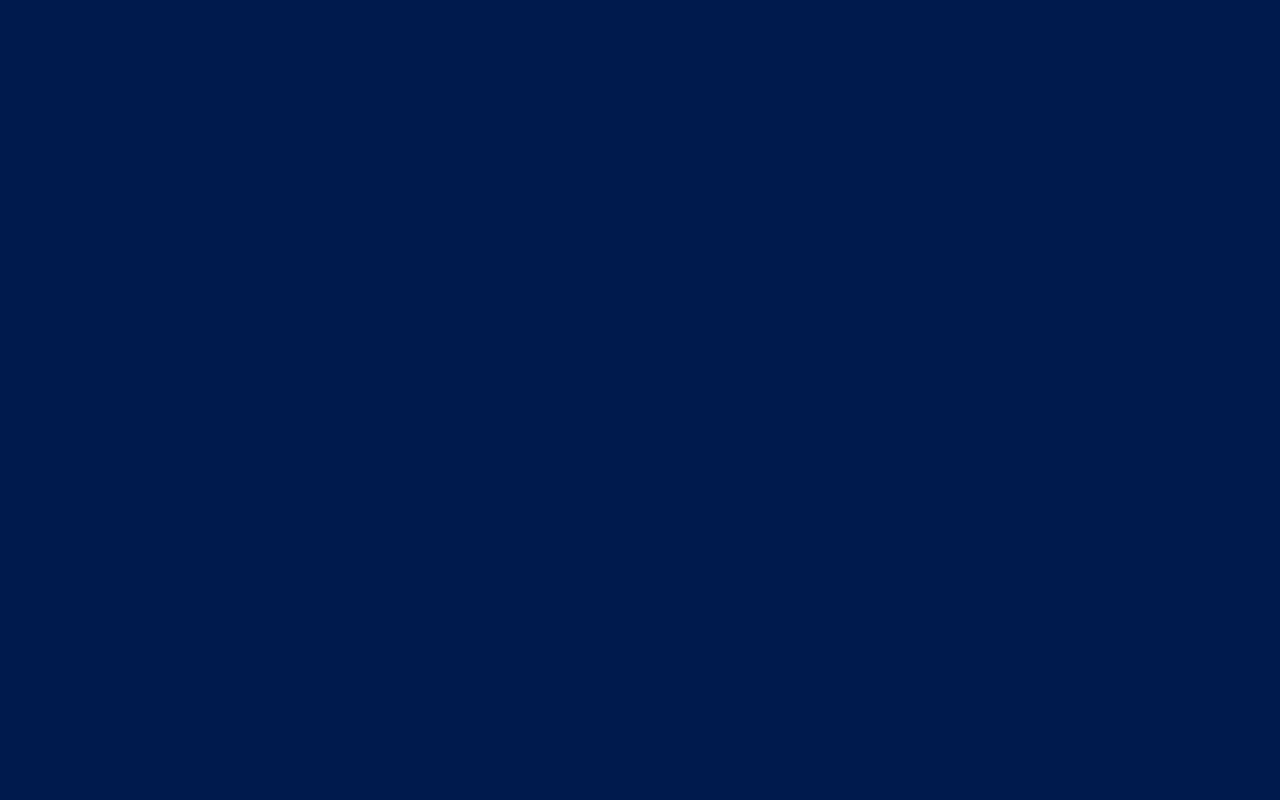
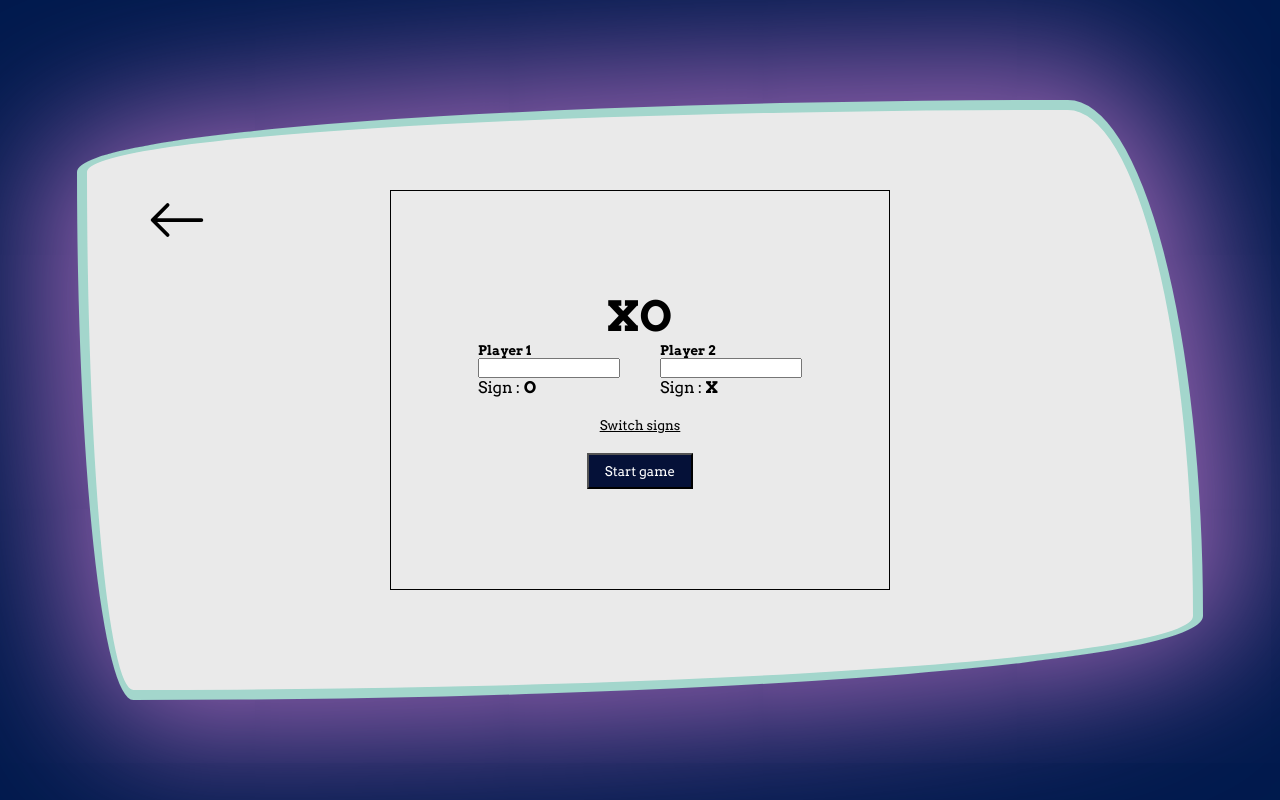
Before and after one commit to MouradFrz/react-game-arena, a React (Vite) app: page /x-o in a window 1280 px wide. Before the commit this address had no page. Built offline with nearby package versions, Linux system fonts and the light colour scheme.

Commit message:
Added whole XO game (Still needs handling tie scenario and better checking for wins algorithm)

```diff
--- a/src/App.jsx
+++ b/src/App.jsx
@@ -3,9 +3,11 @@ import { useRoutes } from "react-router-dom";
 import GameLayout from "./layouts/GameLayout";
 import Home from "./pages/Home";
 import Tenzies from "./pages/Tenzies";
+import XO from "./pages/XO";
 import Snake from "./pages/Snake";
 import TenziesImage from "/public/game-images/tenzi.jpg";
 import SnakeImage from "/public/game-images/snake.jpg";
+import XOImage from "/public/game-images/xo.png";
 function App() {
 	const Games = [
 		{
@@ -20,6 +22,12 @@ function App() {
 			image: SnakeImage,
 			id: 1,
 		},
+		{
+			name: "XO",
+			path:"/x-o",
+			image: XOImage,
+			id:2,
+		}
 	];
 	const myRoutes = useRoutes([
 		{
@@ -37,6 +45,10 @@ function App() {
 					path: "/snake",
 					element: <Snake />,
 				},
+				{
+					path: "/x-o",
+					element: <XO />,
+				},
 			],
 		},
 	]);
--- /dev/null
+++ b/src/assets/XO.scss
@@ -0,0 +1,98 @@
+.xo-board {
+    width: 400px;
+    height: 400px;
+    display: flex;
+    flex-wrap: wrap;
+    .xo-cell {
+        cursor: pointer;
+        transition: 0.1s ease;
+        position: relative;
+        &.o-cell {
+            &::after {
+                content: "";
+                width: 60%;
+                height: 60%;
+                top: 50%;
+                left: 50%;
+                transform: translate(-50%, -50%);
+                border-radius: 50%;
+                border: 10px solid rgb(33, 33, 33);
+                position: absolute;
+            }
+        }
+        &.x-cell {
+            &::after,
+            &::before {
+                content: "";
+                width: 80%;
+                height: 10px;
+                top: 50%;
+                left: 50%;
+                transform-origin: center;
+                background-color: rgb(33, 33, 33);
+                position: absolute;
+            }
+            &::after {
+                transform: translate(-50%, -50%) rotate(45deg);
+            }
+            &::before {
+                transform: translate(-50%, -50%) rotate(-45deg);
+            }
+        }
+    }
+    .xo-cell:nth-child(2n + 1) {
+        background-color: rgb(194, 194, 194);
+        width: 33%;
+        height: 33.33%;
+        &:hover {
+            background-color: rgb(150, 150, 150);
+        }
+    }
+    .xo-cell:nth-child(2n) {
+        background-color: rgb(243, 243, 243);
+        width: 33%;
+        height: 33.33%;
+        &:hover {
+            background-color: rgb(218, 218, 218);
+        }
+    }
+}
+.xo-wrapper,.xo-menu-wrapper {
+    display: flex;
+    align-items: center;
+    justify-content: center;
+    margin-top: 80px;
+    flex-direction: column;
+}
+.xo-menu-wrapper{
+    border: 1px solid black;
+    max-width: 500px;
+    margin: 80px auto 0px auto;
+    height: 400px;
+    display: flex;
+    .game-title{
+        font-size: 2.6rem;
+    }
+    .switch-signs{
+        border: none;
+        background-color: transparent;
+        text-decoration: underline;
+        margin: 0 3px;
+        cursor: pointer;
+        margin: 20px 0px;
+    }
+    .start-game{
+        background-color: #051138;
+        color: white;
+        padding: 8px 16px;
+        margin: 0 5px;
+        cursor: pointer;
+    }
+    .player-setting{
+        display: flex;
+        gap: 40px;
+        .sign{
+            font-weight: bold;
+        }
+    }
+}
--- /dev/null
+++ b/src/pages/XO.jsx
@@ -0,0 +1,318 @@
+import React, { useEffect, useRef, useState } from "react";
+import "../assets/XO.scss";
+function getNewTable() {
+	return [
+		{
+			id: 0,
+			value: false,
+		},
+		{
+			id: 1,
+			value: false,
+		},
+		{
+			id: 2,
+			value: false,
+		},
+		{
+			id: 3,
+			value: false,
+		},
+		{
+			id: 4,
+			value: false,
+		},
+		{
+			id: 5,
+			value: false,
+		},
+		{
+			id: 6,
+			value: false,
+		},
+		{
+			id: 7,
+			value: false,
+		},
+		{
+			id: 8,
+			value: false,
+		},
+	];
+}
+function XO(props) {
+	const [tour, setTour] = useState(["O", "X"][Math.floor(Math.random() * 2)]);
+	const [gameState, setGameState] = useState("choosing");
+	const [winner, setWinner] = useState("");
+	const player1Ref = useRef();
+	const player2Ref = useRef();
+	const [players, setPlayers] = useState([
+		{
+			name: "",
+			sign: "O",
+			winCount: 0,
+		},
+		{
+			name: "",
+			sign: "X",
+			winCount: 0,
+		},
+	]);
+	const [table, setTable] = useState(getNewTable());
+	const displayTable = table.map((el) => {
+		return (
+			<div
+				onClick={() => handleCellClick(el.id)}
+				className={
+					!el.value
+						? "xo-cell"
+						: el.value === "O"
+						? "xo-cell o-cell"
+						: "xo-cell x-cell"
+				}
+				key={el.id}
+			></div>
+		);
+	});
+	function handleCellClick(id) {
+		setTable((prev) => {
+			return prev.map((el) => {
+				const temp = id !== el.id || el.value;
+				temp || setTour((prev) => (prev === "O" ? "X" : "O"));
+				return temp ? el : { ...el, value: tour === "O" ? "O" : "X" };
+			});
+		});
+	}
+	function switchSigns() {
+		setPlayers((prev) => {
+			return prev.map((el) => {
+				return { ...el, sign: el.sign === "O" ? "X" : "O" };
+			});
+		});
+	}
+	useEffect(() => {
+		if (
+			table[0].value &&
+			table[0].value === table[1].value &&
+			table[0].value === table[2].value
+		) {
+			setWinner(players.filter((el) => el.sign === table[0].value)[0].name);
+			setPlayers((prev) => {
+				return prev.map((el) => {
+					return el.name ===
+						players.filter((el) => el.sign === table[0].value)[0].name
+						? { ...el, winCount: el.winCount + 1 }
+						: el;
+				});
+			});
+			setGameState("won");
+			setTable(getNewTable());
+		}
+		if (
+			table[0].value &&
+			table[0].value === table[3].value &&
+			table[0].value === table[6].value
+		) {
+			setWinner(players.filter((el) => el.sign === table[0].value)[0].name);
+			setPlayers((prev) => {
+				return prev.map((el) => {
+					return el.name ===
+						players.filter((el) => el.sign === table[0].value)[0].name
+						? { ...el, winCount: el.winCount + 1 }
+						: el;
+				});
+			});
+			setGameState("won");
+			setTable(getNewTable());
+		}
+		if (
+			table[0].value &&
+			table[0].value === table[4].value &&
+			table[0].value === table[8].value
+		) {
+			setWinner(players.filter((el) => el.sign === table[0].value)[0].name);
+			setPlayers((prev) => {
+				return prev.map((el) => {
+					return el.name ===
+						players.filter((el) => el.sign === table[0].value)[0].name
+						? { ...el, winCount: el.winCount + 1 }
+						: el;
+				});
+			});
+			setGameState("won");
+			setTable(getNewTable());
+		}
+		if (
+			table[3].value &&
+			table[3].value === table[4].value &&
+			table[3].value === table[5].value
+		) {
+			setWinner(players.filter((el) => el.sign === table[3].value)[0].name);
+			setPlayers((prev) => {
+				return prev.map((el) => {
+					return el.name ===
+						players.filter((el) => el.sign === table[3].value)[0].name
+						? { ...el, winCount: el.winCount + 1 }
+						: el;
+				});
+			});
+			setGameState("won");
+			setTable(getNewTable());
+		}
+		if (
+			table[6].value &&
+			table[6].value === table[7].value &&
+			table[6].value === table[8].value
+		) {
+			setWinner(players.filter((el) => el.sign === table[6].value)[0].name);
+			setPlayers((prev) => {
+				return prev.map((el) => {
+					return el.name ===
+						players.filter((el) => el.sign === table[6].value)[0].name
+						? { ...el, winCount: el.winCount + 1 }
+						: el;
+				});
+			});
+			setGameState("won");
+			setTable(getNewTable());
+		}
+		if (
+			table[1].value &&
+			table[1].value === table[4].value &&
+			table[1].value === table[7].value
+		) {
+			setWinner(players.filter((el) => el.sign === table[1].value)[0].name);
+			setPlayers((prev) => {
+				return prev.map((el) => {
+					return el.name ===
+						players.filter((el) => el.sign === table[1].value)[0].name
+						? { ...el, winCount: el.winCount + 1 }
+						: el;
+				});
+			});
+			setGameState("won");
+			setTable(getNewTable());
+		}
+		if (
+			table[2].value &&
+			table[2].value === table[5].value &&
+			table[2].value === table[8].value
+		) {
+			setWinner(players.filter((el) => el.sign === table[2].value)[0].name);
+			setPlayers((prev) => {
+				return prev.map((el) => {
+					return el.name ===
+						players.filter((el) => el.sign === table[2].value)[0].name
+						? { ...el, winCount: el.winCount + 1 }
+						: el;
+				});
+			});
+			setGameState("won");
+			setTable(getNewTable());
+		}
+		if (
+			table[2].value &&
+			table[2].value === table[4].value &&
+			table[2].value === table[6].value
+		) {
+			setWinner(players.filter((el) => el.sign === table[2].value)[0].name);
+			setPlayers((prev) => {
+				return prev.map((el) => {
+					return el.name ===
+						players.filter((el) => el.sign === table[2].value)[0].name
+						? { ...el, winCount: el.winCount + 1 }
+						: el;
+				});
+			});
+			setGameState("won");
+			setTable(getNewTable());
+		}
+		console.log(players);
+	}, [table]);
+	function startGame() {
+		setPlayers((prev) => {
+			return prev.map((el, index) => {
+				return index
+					? { ...el, name: player2Ref.current.value || el.sign }
+					: { ...el, name: player1Ref.current.value || el.sign };
+			});
+		});
+		setGameState("playing");
+	}
+	function restartGame() {
+		setGameState("playing");
+		setTour(["O", "X"][Math.floor(Math.random() * 2)]);
+		setTable(getNewTable());
+	}
+	function resetGame() {
+		setGameState("choosing");
+		setTour(["O", "X"][Math.floor(Math.random() * 2)]);
+		setTable(getNewTable());
+		setPlayers([
+			{
+				name: "",
+				sign: "O",
+				winCount: 0,
+			},
+			{
+				name: "",
+				sign: "X",
+				winCount: 0,
+			},
+		]);
+	}
+	return gameState === "choosing" ? (
+		<div className="xo-menu-wrapper">
+			<h1 className="game-title">XO</h1>
+			<div className="player-setting">
+				<div>
+					<h5>Player 1 </h5>
+					<input type="text" ref={player1Ref} />
+					<p>
+						Sign : <span className="sign">{players[0].sign}</span>
+					</p>
+				</div>
+				<div>
+					<h5>Player 2</h5>
+					<input type="text" ref={player2Ref} />
+					<p>
+						Sign : <span className="sign">{players[1].sign}</span>
+					</p>
+				</div>
+			</div>
+			<button onClick={switchSigns} className="switch-signs">
+				Switch signs
+			</button>
+			<button onClick={startGame} className="start-game">
+				Start game
+			</button>
+		</div>
+	) : gameState === "playing" ? (
+		<div className="xo-wrapper">
+			<div className="xo-stats">
+				{tour === players[0].sign
+					? players[0].name + "'s turn"
+					: players[1].name + "'s turn"}
+			</div>
+			<div className="xo-board">{displayTable}</div>
+		</div>
+	) : gameState === "won" ? (
+		<div className="xo-menu-wrapper">
+			<h1>{winner} Won !</h1>
+			<p>
+				{players[0].name} {players[0].winCount} - {players[1].winCount}{" "}
+				{players[1].name}
+			</p>
+			<div>
+				<button className="start-game" onClick={restartGame}>
+					Restart
+				</button>
+				<button className="start-game" onClick={resetGame}>Reset Game</button>
+			</div>
+		</div>
+	) : (
+		""
+	);
+}
+
+export default XO;
```
Also changed, not shown: public/game-images/xo.png (added).
